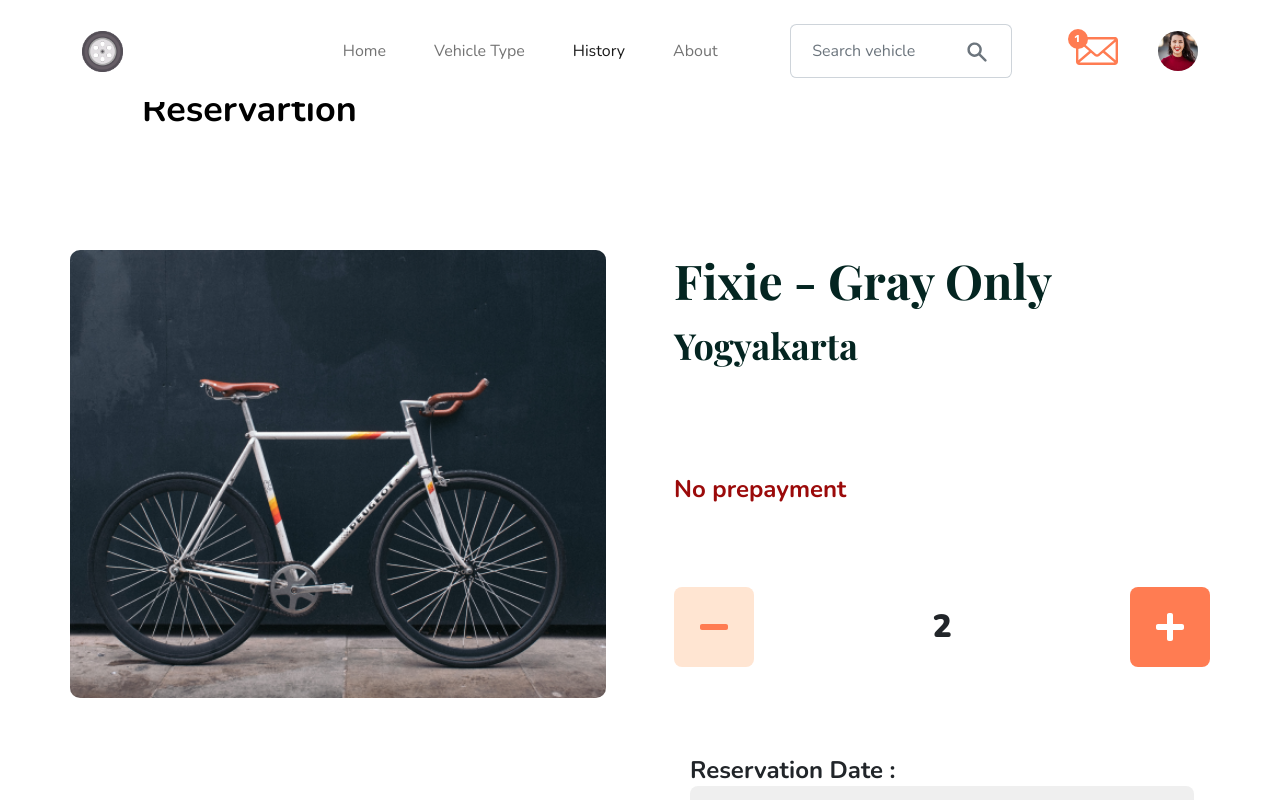
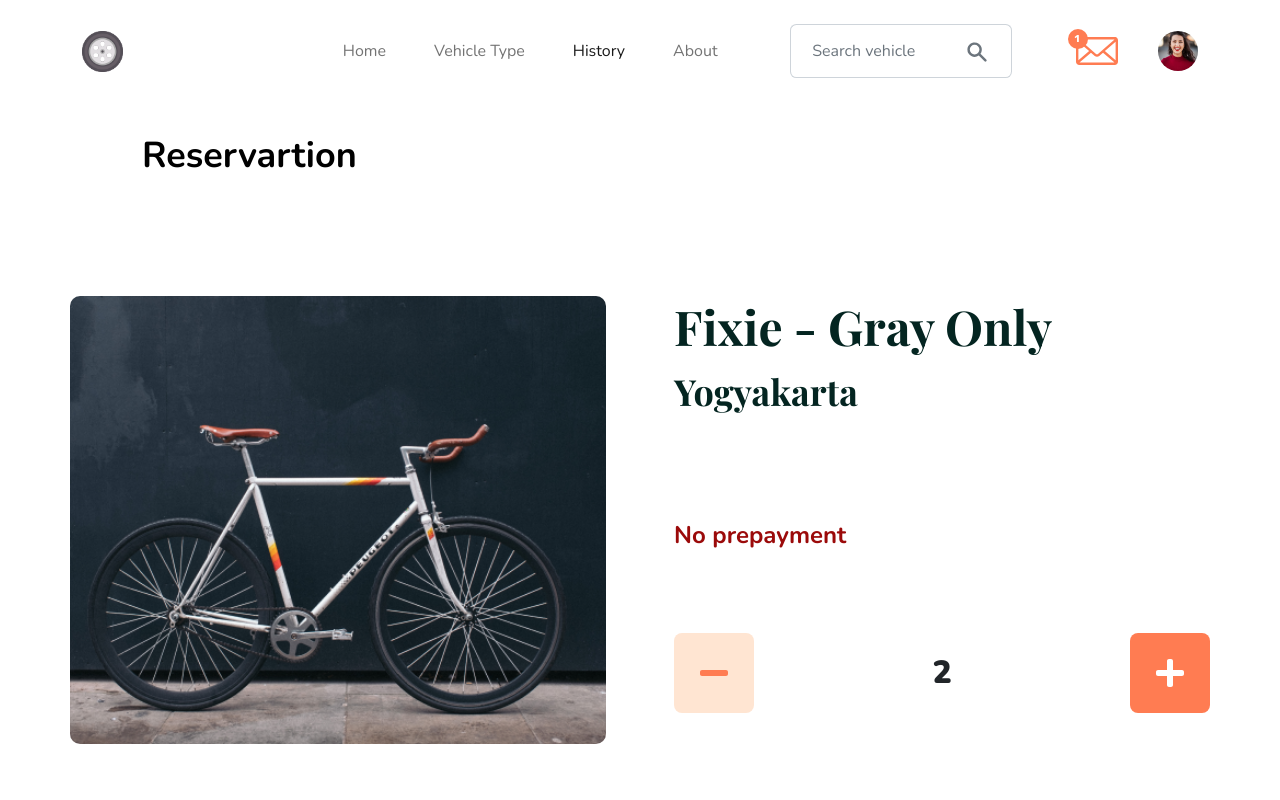
Before and after one commit to nhardiansa/fw5-frontend-beginner, a React (Create React App) app: page /reservation in a window 1280 px wide. Shown: the top 800 px of the page. Built offline with nearby package versions, Linux system fonts and the light colour scheme; no server answers.

Commit message:
feat: navigate to Reservation page

```diff
--- a/src/pages/Reservation/index.js
+++ b/src/pages/Reservation/index.js
@@ -19,7 +19,7 @@ export default class Reservation extends Component {
   render() {
     return (
       <Layout isLogged={true}>
-        <main className="container px-5 px-lg-0">
+        <main className="reservation-wrapper container px-5 px-lg-0">
           <div className="back-section">
             <a
               href="/vehicle-detail.html"
--- a/src/pages/Reservation/style.css
+++ b/src/pages/Reservation/style.css
@@ -193,8 +193,8 @@ main button:focus {
   }
 
   /* Main start */
-  main {
-    padding-top: 9rem;
+  main.reservation-wrapper {
+    padding-top: 9rem !important;
   }
 
   .back-btn {
--- a/src/pages/VehicleDetail/index.js
+++ b/src/pages/VehicleDetail/index.js
@@ -1,5 +1,5 @@
 import { useEffect, useState } from 'react'
-import { useParams } from 'react-router-dom'
+import { useNavigate, useParams } from 'react-router-dom'
 import axios from 'axios'
 import {  FaChevronLeft, FaHeart, FaMinus, FaPlus } from 'react-icons/fa'
 import { Link } from 'react-router-dom'
@@ -12,6 +12,7 @@ import { priceFormat, queryFormat } from '../../helpers/stringFormat'
 
 export const VehicleDetail = () => {
   const {id} = useParams()
+  const navigate = useNavigate()
   const [vehicle, setVehicle] = useState({})
 
   useEffect(() => {
@@ -49,6 +50,10 @@ export const VehicleDetail = () => {
 
     const goBack = () => {
       window.history.back()
+    }
+
+    const goToReservation = () => {
+      navigate('/reservation')
     }
 
     const availability = qty - booked
@@ -125,9 +130,8 @@ export const VehicleDetail = () => {
             className="action-group mt-5 mt-md-0 d-flex flex-column flex-md-row justify-content-between"
           >
             <button className="btn chat mb-3 mb-md-0">Chat Admin</button>
-            <a href="/reservation.html" className="reservation btn mb-3 mb-md-0 mx-md-5"
-              >Reservation</a
-            >
+            <button onClick={goToReservation} className="reservation btn mb-3 mb-md-0 mx-md-5"
+              >Reservation</button>
             <button className="btn like d-flex justify-content-center align-items-center">
               <FaHeart className="heart-icon mb-1 me-2 me-lg-3" /> <span>Like</span>
             </button>
```
